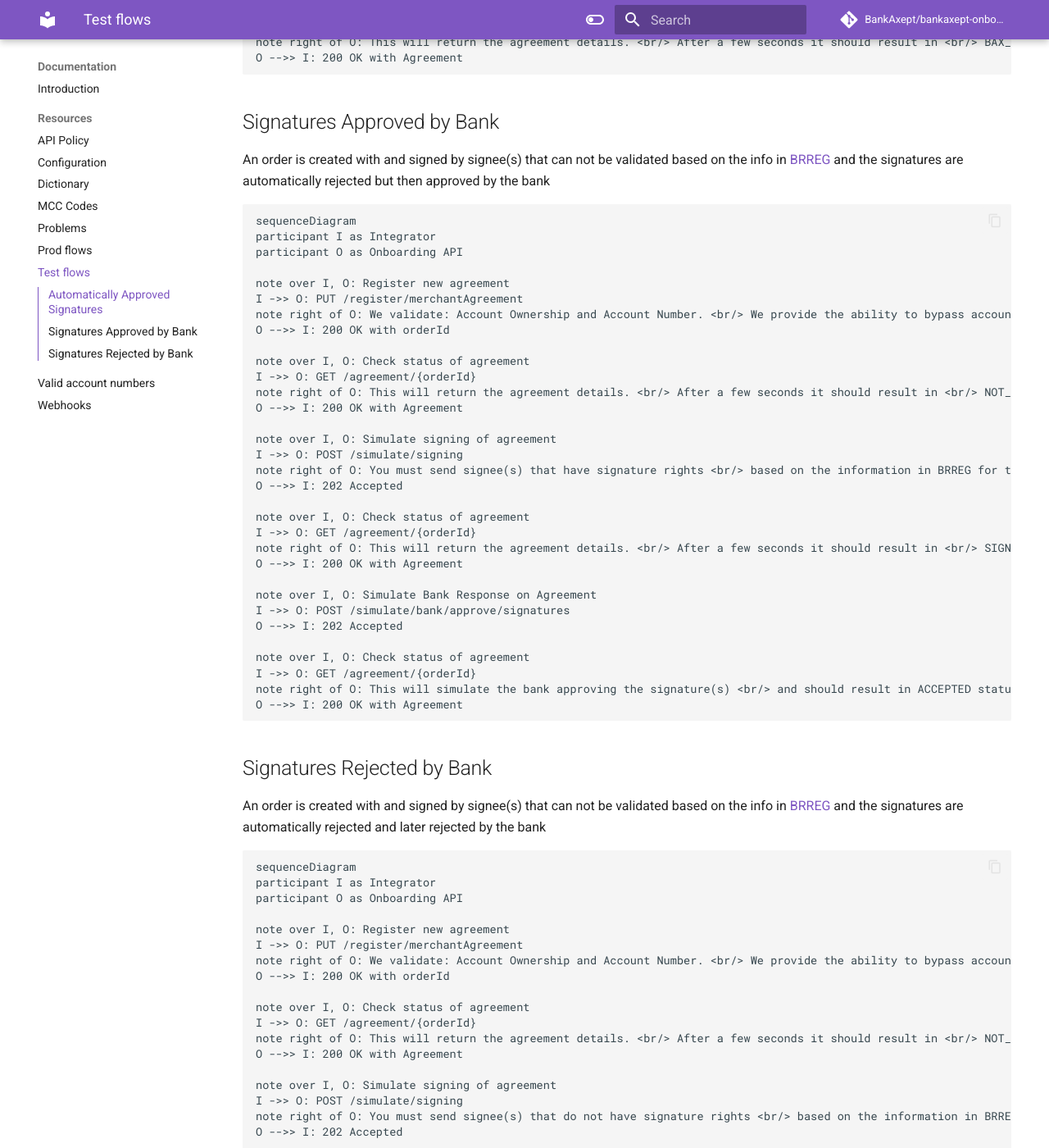
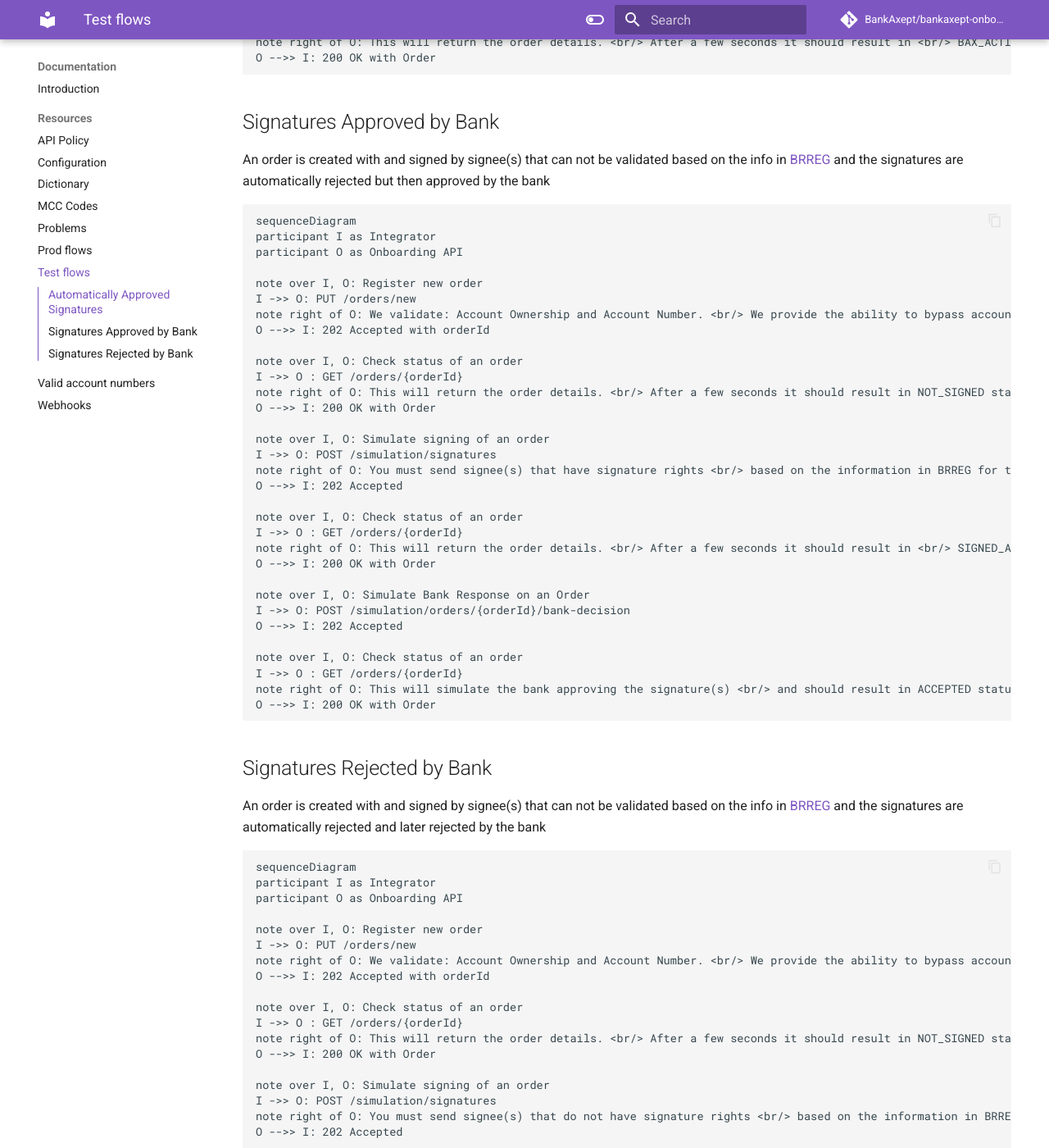
Before and after one commit to BankAxept/bankaxept-onboarding-external-documentation, an MkDocs documentation site: the page built from docs/test_flows.md, in a window 1280 px wide and 1400 px high, scrolled down 688 px. Shown: the whole window at 82% size. Built offline with MkDocs 1.6.1 and Material for MkDocs 9.7.7, drawn with Linux system fonts in a browser that asks for light colours; comment, search, counter and statistics services are not loaded; some of the changed text lies outside the part shown.

````diff
--- a/docs/test_flows.md
+++ b/docs/test_flows.md
@@ -7,25 +7,25 @@ sequenceDiagram
 participant I as Integrator
 participant O as Onboarding API
 
-note over I, O: Register new agreement
-I ->> O: PUT /register/merchantAgreement
+note over I, O: Register new order
+I ->> O: PUT /orders/new
 note right of O: We validate: Account Ownership and Account Number. <br/> We provide the ability to bypass account ownership validation <br/> and more information regarding valid account numbers <br/> can be found in our documentation
-O -->> I: 200 OK with orderId
+O -->> I: 202 Accepted with orderId
 
-note over I, O: Check status of agreement
-I ->> O: GET /agreement/{orderId}
-note right of O: This will return the agreement details. <br/> After a few seconds it should result in <br/> NOT_SIGNED status with a BAX Number
-O -->> I: 200 OK with Agreement
+note over I, O: Check status of an order
+I ->> O : GET /orders/{orderId}
+note right of O: This will return the order details. <br/> After a few seconds it should result in NOT_SIGNED status <br/> with a BAX Number
+O -->> I: 200 OK with Order
 
-note over I, O: Simulate signing of agreement
-I ->> O: POST /simulate/signing
+note over I, O: Simulate signing of an order
+I ->> O: POST /simulation/signatures
 note right of O: You must send signee(s) that have signature rights <br/> based on the information in BRREG for the flow to <br/> continue following this diagram
 O -->> I: 202 Accepted
 
-note over I, O: Check status of agreement
-I ->> O: GET /agreement/{orderId}
-note right of O: This will return the agreement details. <br/> After a few seconds it should result in <br/> BAX_ACTIVE status
-O -->> I: 200 OK with Agreement
+note over I, O: Check status of an order
+I ->> O : GET /orders/{orderId}
+note right of O: This will return the order details. <br/> After a few seconds it should result in <br/> BAX_ACTIVE status
+O -->> I: 200 OK with Order
 ```
 
 ## Signatures Approved by Bank
@@ -35,34 +35,34 @@ sequenceDiagram
 participant I as Integrator
 participant O as Onboarding API
 
-note over I, O: Register new agreement
-I ->> O: PUT /register/merchantAgreement
+note over I, O: Register new order
+I ->> O: PUT /orders/new
 note right of O: We validate: Account Ownership and Account Number. <br/> We provide the ability to bypass account ownership validation <br/> and more information regarding valid account numbers <br/> can be found in our documentation
-O -->> I: 200 OK with orderId
+O -->> I: 202 Accepted with orderId
 
-note over I, O: Check status of agreement
-I ->> O: GET /agreement/{orderId}
-note right of O: This will return the agreement details. <br/> After a few seconds it should result in <br/> NOT_SIGNED status with a BAX Number
-O -->> I: 200 OK with Agreement
+note over I, O: Check status of an order
+I ->> O : GET /orders/{orderId}
+note right of O: This will return the order details. <br/> After a few seconds it should result in NOT_SIGNED status <br/> with a BAX Number
+O -->> I: 200 OK with Order
 
-note over I, O: Simulate signing of agreement
-I ->> O: POST /simulate/signing
+note over I, O: Simulate signing of an order
+I ->> O: POST /simulation/signatures
 note right of O: You must send signee(s) that have signature rights <br/> based on the information in BRREG for the flow to <br/> continue following this diagram
 O -->> I: 202 Accepted
 
-note over I, O: Check status of agreement
-I ->> O: GET /agreement/{orderId}
-note right of O: This will return the agreement details. <br/> After a few seconds it should result in <br/> SIGNED_AWAITING_BANK status
-O -->> I: 200 OK with Agreement
+note over I, O: Check status of an order
+I ->> O : GET /orders/{orderId}
+note right of O: This will return the order details. <br/> After a few seconds it should result in <br/> SIGNED_AWAITING_BANK status
+O -->> I: 200 OK with Order
 
-note over I, O: Simulate Bank Response on Agreement
-I ->> O: POST /simulate/bank/approve/signatures
+note over I, O: Simulate Bank Response on an Order
+I ->> O: POST /simulation/orders/{orderId}/bank-decision
 O -->> I: 202 Accepted
 
-note over I, O: Check status of agreement
-I ->> O: GET /agreement/{orderId}
+note over I, O: Check status of an order
+I ->> O : GET /orders/{orderId}
 note right of O: This will simulate the bank approving the signature(s) <br/> and should result in ACCEPTED status
-O -->> I: 200 OK with Agreement
+O -->> I: 200 OK with Order
 ```
 
 ## Signatures Rejected by Bank
@@ -72,37 +72,37 @@ sequenceDiagram
 participant I as Integrator
 participant O as Onboarding API
 
-note over I, O: Register new agreement
-I ->> O: PUT /register/merchantAgreement
+note over I, O: Register new order
+I ->> O: PUT /orders/new
 note right of O: We validate: Account Ownership and Account Number. <br/> We provide the ability to bypass account ownership validation <br/> and more information regarding valid account numbers <br/> can be found in our documentation
-O -->> I: 200 OK with orderId
+O -->> I: 202 Accepted with orderId
 
-note over I, O: Check status of agreement
-I ->> O: GET /agreement/{orderId}
-note right of O: This will return the agreement details. <br/> After a few seconds it should result in <br/> NOT_SIGNED status with a BAX Number
-O -->> I: 200 OK with Agreement
+note over I, O: Check status of an order
+I ->> O : GET /orders/{orderId}
+note right of O: This will return the order details. <br/> After a few seconds it should result in NOT_SIGNED status <br/> with a BAX Number
+O -->> I: 200 OK with Order
 
-note over I, O: Simulate signing of agreement
-I ->> O: POST /simulate/signing
+note over I, O: Simulate signing of an order
+I ->> O: POST /simulation/signatures
 note right of O: You must send signee(s) that do not have signature rights <br/> based on the information in BRREG for the flow to <br/> continue following this diagram
 O -->> I: 202 Accepted
 
-note over I, O: Check status of agreement
-I ->> O: GET /agreement/{orderId}
-note right of O: This will return the agreement details. <br/> After a few seconds it should result in <br/> SIGNED_AWAITING_BANK status
-O -->> I: 200 OK with Agreement
+note over I, O: Check status of an order
+I ->> O : GET /orders/{orderId}
+note right of O: This will return the order details. <br/> After a few seconds it should result in <br/> SIGNED_AWAITING_BANK status
+O -->> I: 200 OK with Order
 
-note over I, O: Simulate Bank Response on Agreement
-I ->> O: POST /simulate/bank/reject/signatures
+note over I, O: Simulate Bank Response on an Order
+I ->> O: POST /simulation/orders/{orderId}/bank-decision
 O -->> I: 202 Accepted
 
-note over I, O: Check status of agreement
-I ->> O: GET /agreement/{orderId}
+note over I, O: Check status of an order
+I ->> O : GET /orders/{orderId}
 note right of O: This will simulate the bank rejecting the signature(s) <br/> and should result in a REJECTED_RECREATE_SIGNING status with a reason for rejection
-O -->> I: 200 OK with Agreement
+O -->> I: 200 OK with Order
 
-note over I, O: Resend signing request on Agreement
-I ->> O: PUT /agreement/{orderId}/resend-signing-email
+note over I, O: Resend signing request on an order
+I ->> O: PUT /orders/{orderId}/signees
 note right of O: This is intended to be utilized if signing <br/> requirements change and need to be updated <br/> or if previous signature was rejected.
 
 O -->> I: 202 Accepted
````
Also changed, not shown: docs/getting_started.md (+11 -11 lines), docs/prod_flows.md (+30 -30 lines), docs/webhooks.md (+11 -11 lines).
